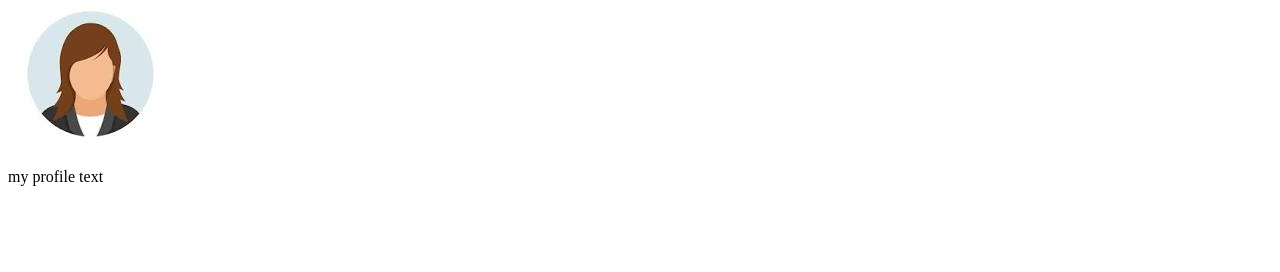
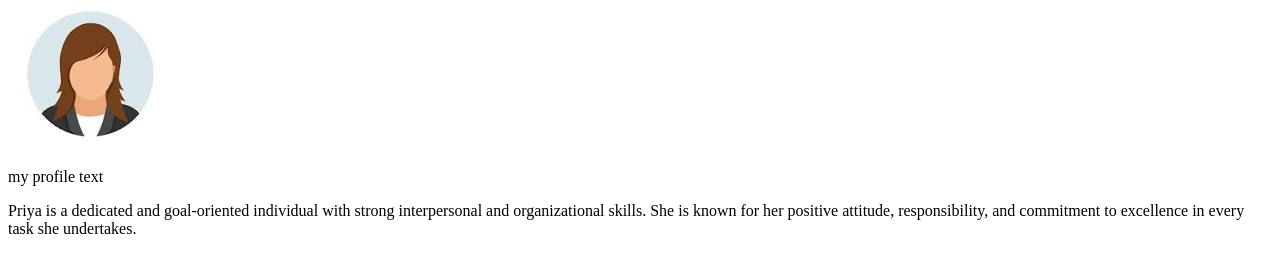
Before and after one commit to sit24co032-droid/first_project, a plain HTML site: page index.html in a window 1280 px wide. Shown: the part 138-410 px from the top of the page. Drawn offline with Linux system fonts and the light colour scheme.

Commit message:
added paragraph

```diff
--- a/index.html
+++ b/index.html
@@ -10,5 +10,6 @@
  <h1>New name</h1>
  <img src="profile.jpg" alt="">
  <p>my profile text</p>
+ <p>Priya is a dedicated and goal-oriented individual with strong interpersonal and organizational skills. She is known for her positive attitude, responsibility, and commitment to excellence in every task she undertakes.</p>
 </body>
 </html>
```
